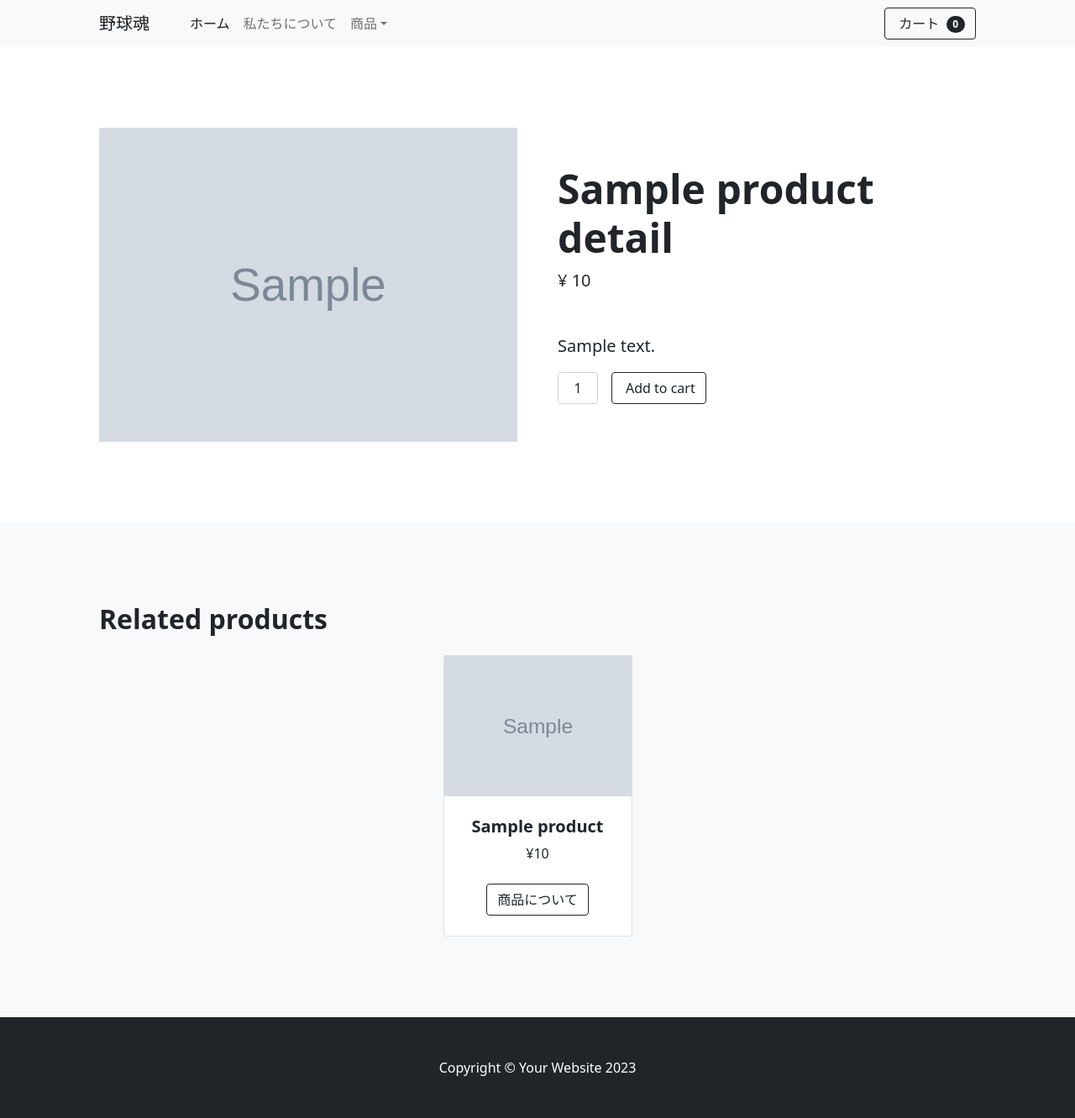
After one commit to yuyakondo333/django_ec, a Django app: template templates/products/detail.html in a window 1280 px wide. The commit adds this page. Shown: the whole page at 84% size. Run offline with Django 4.2, Linux system fonts and the light colour scheme; the template is opened without the code that fills it: most values are stand-ins (such as "Sample title", 1, 10 or a date in 2020); grey boxes marked "Sample" are stand-in pictures.

Commit message:
templatesフォルダを移動、追加

```diff
--- a/config/templates/hello.html
+++ /dev/null
@@ -1,6 +0,0 @@
-{% extends "base.html" %}
-{% block title %}Hello World!{% endblock %}
-
-{% block content %}
-  <div class="alert alert-primary">Hello World!</div>
-{% endblock %}
--- a/config/templates/base.html
+++ b/templates/base.html
@@ -1,7 +1,7 @@
 {% load i18n static %}
 <!DOCTYPE html>
 {% get_current_language as LANGUAGE_CODE %}
-<html lang="{{ LANGUAGE_CODE|default:"en-us" }}">
+<html lang="{{ LANGUAGE_CODE|default:"ja" }}">
   <head>
     <meta charset="UTF-8">
     <meta name="viewport" content="width=device-width, initial-scale=1">
--- /dev/null
+++ b/templates/products/detail.html
@@ -0,0 +1,108 @@
+{% extends "base.html" %}
+{% block title %}商品詳細{% endblock %}
+{% block content %}
+{% load static %}
+
+<body>
+  <!-- Navigation-->
+  <nav class="navbar navbar-expand-lg navbar-light bg-light">
+    <div class="container px-4 px-lg-5">
+      <a class="navbar-brand" href="{% url "products:index" %}">野球魂</a>
+      <button
+        class="navbar-toggler"
+        type="button"
+        data-bs-toggle="collapse"
+        data-bs-target="#navbarSupportedContent"
+        aria-controls="navbarSupportedContent"
+        aria-expanded="false"
+        aria-label="Toggle navigation"
+      >
+        <span class="navbar-toggler-icon"></span>
+      </button>
+      <div class="collapse navbar-collapse" id="navbarSupportedContent">
+        <ul class="navbar-nav me-auto mb-2 mb-lg-0 ms-lg-4">
+          <li class="nav-item">
+            <a class="nav-link active" aria-current="page" href="{% url "products:index" %}">ホーム</a>
+          </li>
+          <li class="nav-item"><a class="nav-link" href="#!">私たちについて</a></li>
+          <li class="nav-item dropdown">
+            <a
+              class="nav-link dropdown-toggle"
+              id="navbarDropdown"
+              href="#"
+              role="button"
+              data-bs-toggle="dropdown"
+              aria-expanded="false"
+              >商品</a
+            >
+            <ul class="dropdown-menu" aria-labelledby="navbarDropdown">
+              <li><a class="dropdown-item" href="{% url "products:index" %}">商品一覧</a></li>
+              <li><hr class="dropdown-divider" /></li>
+              <li><a class="dropdown-item" href="#!">人気商品</a></li>
+              <li><a class="dropdown-item" href="#!">新作商品</a></li>
+            </ul>
+          </li>
+        </ul>
+        <form class="d-flex">
+          <button class="btn btn-outline-dark" type="submit">
+            <i class="bi-cart-fill me-1"></i>
+            カート
+            <span class="badge bg-dark text-white ms-1 rounded-pill">0</span>
+          </button>
+        </form>
+      </div>
+    </div>
+  </nav>
+  <!-- Product section-->
+  <section class="py-5">
+    <div class="container px-4 px-lg-5 my-5">
+      <div class="row gx-4 gx-lg-5 align-items-center">
+        <div class="col-md-6">
+          {% if product_detail.image %}
+          <img
+            class="card-img-top"
+            src="{{ product_detail.image.url }}"
+            alt="{{ product_detail.name }}"
+          />
+          {% else %}
+          <img
+            class="card-img-top mb-5 mb-md-0"
+            src="https://dummyimage.com/600x700/dee2e6/6c757d.jpg"
+            alt="{{ product_detail.name }}"
+          />
+          {% endif %}
+        </div>
+        <div class="col-md-6">
+          <h1 class="display-5 fw-bolder">{{ product_detail.name }}</h1>
+          <div class="fs-5 mb-5">
+            <span class="">&#0165; {{ product_detail.price }}</span>
+          </div>
+          <p class="lead">{{ product_detail.description }}</p>
+          <div class="d-flex">
+            <input
+              class="form-control text-center me-3"
+              id="inputQuantity"
+              type="num"
+              value="1"
+              style="max-width: 3rem"
+            />
+            <button class="btn btn-outline-dark flex-shrink-0" type="button">
+              <i class="bi-cart-fill me-1"></i>
+              Add to cart
+            </button>
+          </div>
+        </div>
+      </div>
+    </div>
+  </section>
+  {% include "products/related.html" %}
+  <!-- Footer-->
+  <footer class="py-5 bg-dark">
+    <div class="container">
+      <p class="m-0 text-center text-white">
+        Copyright &copy; Your Website 2023
+      </p>
+    </div>
+  </footer>
+</body>
+{% endblock content %}
--- /dev/null
+++ b/templates/products/related.html
@@ -0,0 +1,51 @@
+{% load static %}
+
+<!-- Related items section-->
+<section class="py-5 bg-light">
+  <div class="container px-4 px-lg-5 mt-5">
+    <h2 class="fw-bolder mb-4">Related products</h2>
+    <div
+      class="row gx-4 gx-lg-5 row-cols-2 row-cols-md-3 row-cols-xl-4 justify-content-center"
+    >
+      {% for product in related_list %}
+      <div class="col mb-5">
+        <div class="card h-100">
+          <!-- Product image-->
+          {% if product.image %}
+          <img
+            class="card-img-top"
+            src="{{ product.image.url }}"
+            alt="{{ product.name }}"
+          />
+          {% else %}
+          <img
+            class="card-img-top mb-5 mb-md-0"
+            src="https://dummyimage.com/600x700/dee2e6/6c757d.jpg"
+            alt="{{ product_detail.name }}"
+          />
+          {% endif %}
+          <!-- Product details-->
+          <div class="card-body p-4">
+            <div class="text-center">
+              <!-- Product name-->
+              <h5 class="fw-bolder">{{ product.name }}</h5>
+              <!-- Product price-->
+              ¥{{ product.price }}
+            </div>
+          </div>
+          <!-- Product actions-->
+          <div class="card-footer p-4 pt-0 border-top-0 bg-transparent">
+            <div class="text-center">
+              <a class="btn btn-outline-dark mt-auto" href="{% url 'products:detail' product.id %}">
+                商品について
+              </a>
+            </div>
+          </div>
+        </div>
+      </div>
+      {% empty %}
+        <p>関連商品はありません</p>
+      {% endfor %}
+    </div>
+  </div>
+</section>
```
Also changed, not shown: templates/products/index.html (added, +120 -0 lines), templates/hello.html (added).
